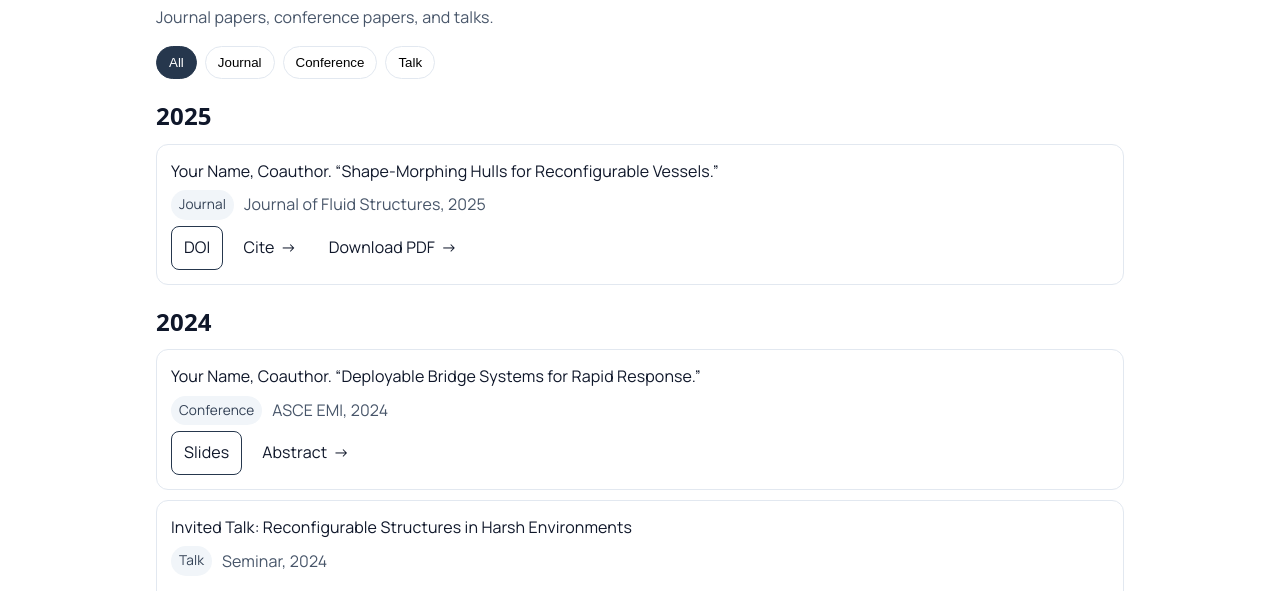
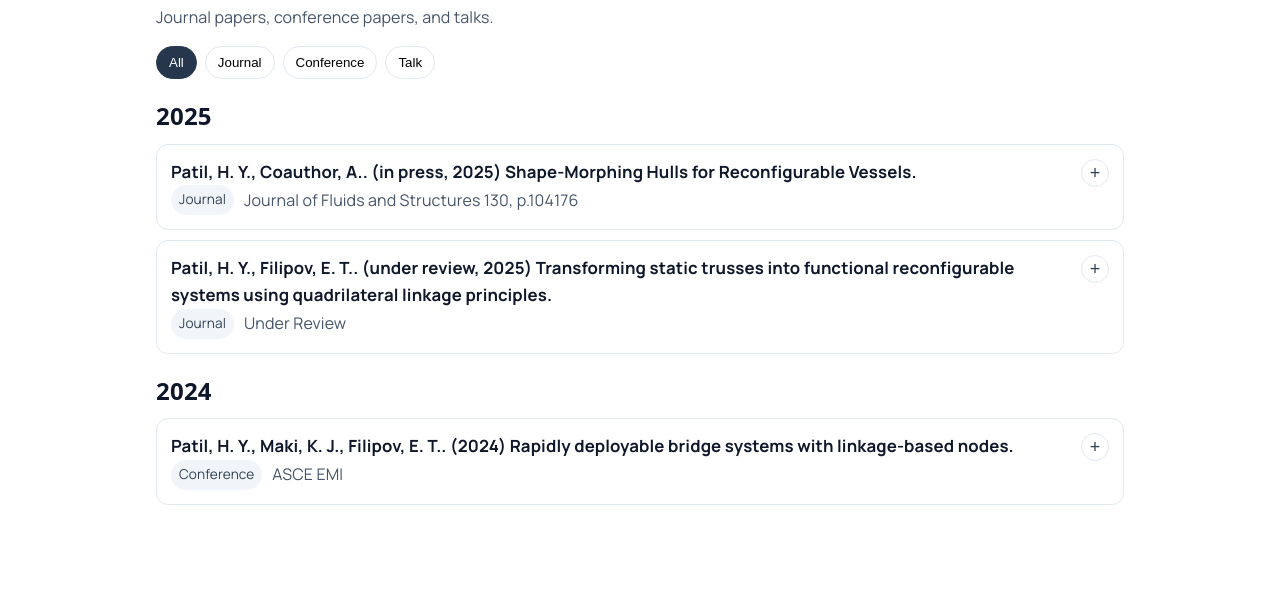
Before and after one commit to hardikyp/hardikyp.github.io, a plain HTML site: page publications/index.html in a window 1280 px wide. Shown: the part 168-759 px from the top of the page. Drawn offline with Linux system fonts and the light colour scheme; a web font is replaced by a local one.

Commit message:
feat(publications): drive content from publications/publications.json and add accordion items with abstract/keywords and filter chips; implement rendering in assets/js/publications.js and styles for accordion

```diff
--- a/assets/css/style.css
+++ b/assets/css/style.css
@@ -206,3 +206,16 @@ h1, h2, h3, h4, h5, h6 { font-family: 'Montserrat', system-ui, -apple-system, Se
 .pub-meta .tag { padding: 4px 8px; border-radius: 999px; background: #f1f5f9; color: #334155; font-size: .85rem; }
 .pub-actions { display: flex; gap: 8px; flex-wrap: wrap; }
 .pub-actions .btn { padding: 8px 12px; border-radius: 8px; }
+
+/* Publications accordion */
+.pub-item { position: relative; }
+.pub-head { display: grid; grid-template-columns: 1fr auto; align-items: start; gap: 10px; cursor: pointer; }
+.pub-title { font-size: 1.05rem; font-weight: 700; color: var(--text); }
+.pub-toggle { width: 28px; height: 28px; display: inline-flex; align-items: center; justify-content: center; border: 1px solid var(--border); border-radius: 999px; background: #fff; }
+.pub-toggle::before { content: "+"; font-size: 18px; line-height: 1; color: #334155; }
+.pub-item.open .pub-toggle::before { content: "×"; }
+.pub-body { display: none; padding-top: 10px; border-top: 1px solid var(--border); margin-top: 8px; }
+.pub-item.open .pub-body { display: block; }
+.pub-abstract { display: grid; grid-template-columns: 1fr; gap: 10px; color: var(--muted); }
+.pub-abstract b { color: var(--text); }
+.pub-keys { color: var(--muted); }
--- /dev/null
+++ b/assets/js/publications.js
@@ -0,0 +1,78 @@
+(() => {
+  const app = document.getElementById('pubApp');
+  if (!app) return;
+
+  const fmtAuthors = (arr) => arr.join(', ');
+
+  const render = (data) => {
+    // Group by year desc
+    const byYear = data.reduce((acc, p) => {
+      (acc[p.year] ||= []).push(p); return acc;
+    }, {});
+    const years = Object.keys(byYear).map(Number).sort((a,b)=>b-a);
+    app.innerHTML = '';
+    years.forEach(year => {
+      const y = document.createElement('section');
+      y.innerHTML = `<h2 class="pub-year">${year}</h2><div class="pub-list"></div>`;
+      const list = y.querySelector('.pub-list');
+      byYear[year].forEach(p => {
+        const item = document.createElement('article');
+        item.className = 'pub-item';
+        item.dataset.cat = p.type || 'other';
+        const title = `${fmtAuthors(p.authors)}. ${p.status ? `(${p.status.replace('-', ' ')}, ${year})` : `(${year})`} ${p.title}.`;
+        const venueLine = [p.venue, p.volume && ` ${p.volume}`, p.pages && `, ${p.pages}`].filter(Boolean).join('');
+        item.innerHTML = `
+          <div class="pub-head">
+            <div>
+              <div class="pub-title">${title}</div>
+              <div class="pub-meta"><span class="tag">${(p.type||'').charAt(0).toUpperCase()+ (p.type||'').slice(1)}</span><span class="muted">${venueLine}</span></div>
+            </div>
+            <button class="pub-toggle" aria-expanded="false" aria-label="Toggle details"></button>
+          </div>
+          <div class="pub-body" hidden>
+            ${p.abstract ? `<div class="pub-abstract"><p><b>Abstract:</b> ${p.abstract}</p>${p.keywords ? `<p class="pub-keys"><b>Keywords:</b> ${p.keywords.join('; ')}</p>`: ''}</div>` : ''}
+            <div class="pub-actions">
+              ${p.links?.doi ? `<a class="btn tertiary" href="${p.links.doi}">DOI</a>`:''}
+              ${p.links?.pdf ? `<a class="btn secondary" href="${p.links.pdf}">PDF</a>`:''}
+              ${p.links?.slides ? `<a class="btn tertiary" href="${p.links.slides}">Slides</a>`:''}
+              ${p.links?.video ? `<a class="btn tertiary" href="${p.links.video}">Video</a>`:''}
+              ${p.links?.preprint ? `<a class="btn tertiary" href="${p.links.preprint}">Preprint</a>`:''}
+              ${p.links?.code ? `<a class="btn tertiary" href="${p.links.code}">Code</a>`:''}
+            </div>
+          </div>`;
+        list.appendChild(item);
+      });
+      app.appendChild(y);
+    });
+
+    // Toggle
+    app.querySelectorAll('.pub-toggle').forEach(btn => {
+      btn.addEventListener('click', () => {
+        const item = btn.closest('.pub-item');
+        const body = item.querySelector('.pub-body');
+        const open = item.classList.toggle('open');
+        btn.setAttribute('aria-expanded', String(open));
+        if (open) body.removeAttribute('hidden'); else body.setAttribute('hidden','');
+      });
+    });
+
+    // Filters
+    const chips = document.querySelectorAll('.pub-filters .chip');
+    chips.forEach(ch => ch.addEventListener('click', () => {
+      chips.forEach(c => c.setAttribute('aria-pressed','false'));
+      ch.setAttribute('aria-pressed','true');
+      const f = ch.getAttribute('data-filter');
+      app.querySelectorAll('.pub-item').forEach(it => {
+        const show = f === 'all' || it.dataset.cat === f;
+        it.style.display = show ? '' : 'none';
+      });
+    }));
+  };
+
+  fetch('/publications/publications.json')
+    .then(r => r.json())
+    .then(j => render(j.publications))
+    .catch(() => {
+      app.innerHTML = '<p class="muted">Failed to load publications.</p>';
+    });
+})();
--- a/publications/index.html
+++ b/publications/index.html
@@ -58,47 +58,9 @@
         <button class="chip" data-filter="talk">Talk</button>
       </div>
 
-      <h2 class="pub-year">2025</h2>
-      <div class="pub-list">
-        <article class="pub-item" data-cat="journal">
-          <div class="pub-title">Your Name, Coauthor. “Shape-Morphing Hulls for Reconfigurable Vessels.”</div>
-          <div class="pub-meta">
-            <span class="tag">Journal</span>
-            <span class="muted">Journal of Fluid Structures, 2025</span>
-          </div>
-          <div class="pub-actions">
-            <a class="btn secondary" href="#">DOI</a>
-            <a class="btn tertiary" href="#">Cite</a>
-            <a class="btn tertiary" href="#">Download PDF</a>
-          </div>
-        </article>
-      </div>
-
-      <h2 class="pub-year">2024</h2>
-      <div class="pub-list">
-        <article class="pub-item" data-cat="conference">
-          <div class="pub-title">Your Name, Coauthor. “Deployable Bridge Systems for Rapid Response.”</div>
-          <div class="pub-meta">
-            <span class="tag">Conference</span>
-            <span class="muted">ASCE EMI, 2024</span>
-          </div>
-          <div class="pub-actions">
-            <a class="btn secondary" href="#">Slides</a>
-            <a class="btn tertiary" href="#">Abstract</a>
-          </div>
-        </article>
-        <article class="pub-item" data-cat="talk">
-          <div class="pub-title">Invited Talk: Reconfigurable Structures in Harsh Environments</div>
-          <div class="pub-meta">
-            <span class="tag">Talk</span>
-            <span class="muted">Seminar, 2024</span>
-          </div>
-          <div class="pub-actions">
-            <a class="btn tertiary" href="#">Event Page</a>
-          </div>
-        </article>
-      </div>
+      <div id="pubApp"></div>
     </main>
+    <script src="/assets/js/publications.js" defer></script>
     <footer class="site-footer">
       <div class="footer-grid">
         <div class="footer-brand">
--- /dev/null
+++ b/publications/publications.json
@@ -0,0 +1,54 @@
+{
+  "publications": [
+    {
+      "id": "2025-jfs-sm-hulls",
+      "year": 2025,
+      "type": "journal",
+      "status": "in-press",
+      "title": "Shape‑Morphing Hulls for Reconfigurable Vessels",
+      "authors": ["Patil, H. Y.", "Coauthor, A."],
+      "venue": "Journal of Fluids and Structures",
+      "volume": 130,
+      "issue": null,
+      "pages": "p.104176",
+      "date": "2025-02-01",
+      "abstract": "We demonstrate a shape‑morphing hull concept enabling on‑demand hydrodynamics tuning for aquatic vehicles. The approach leverages compliant shells and controllable actuation to achieve efficiency gains across operating regimes.",
+      "keywords": ["shape‑morphing", "hydrodynamics", "compliant shells"],
+      "links": {
+        "doi": "https://doi.org/10.0000/example",
+        "pdf": "#",
+        "code": "#"
+      }
+    },
+    {
+      "id": "2025-deployable-trusses",
+      "year": 2025,
+      "type": "journal",
+      "status": "under-review",
+      "title": "Transforming static trusses into functional reconfigurable systems using quadrilateral linkage principles",
+      "authors": ["Patil, H. Y.", "Filipov, E. T."],
+      "venue": "Under Review",
+      "date": "2025-01-15",
+      "abstract": "We present a method inspired by flat‑foldable quadrilateral linkages to convert static trusses into compactly stowable and rapidly deployable systems, with system‑level reconfigurability and high load capacity.",
+      "keywords": ["reconfigurable trusses", "quad linkage", "deployable"],
+      "links": {
+        "preprint": "#"
+      }
+    },
+    {
+      "id": "2024-emi-bridge",
+      "year": 2024,
+      "type": "conference",
+      "title": "Rapidly deployable bridge systems with linkage‑based nodes",
+      "authors": ["Patil, H. Y.", "Maki, K. J.", "Filipov, E. T."],
+      "venue": "ASCE EMI",
+      "date": "2024-06-01",
+      "abstract": "A deployable bridge prototype using bar‑linked nodes to enable compact stowage and quick field deployment without heavy equipment.",
+      "keywords": ["deployable", "linkages", "bridges"],
+      "links": {
+        "slides": "#",
+        "video": "#"
+      }
+    }
+  ]
+}
```
